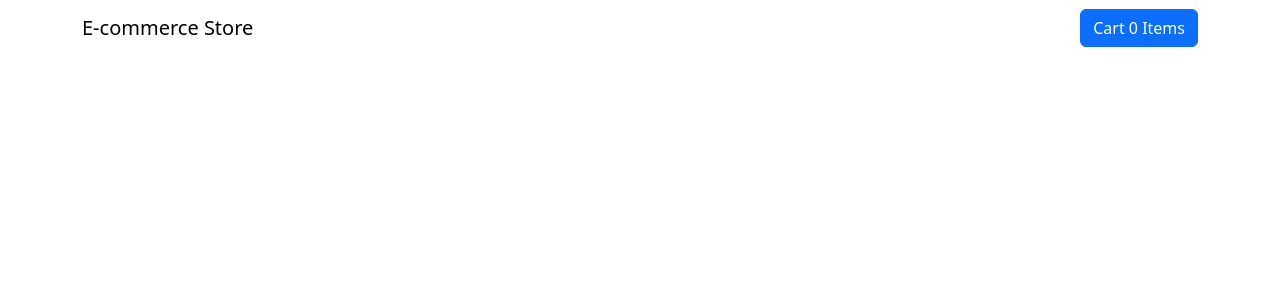
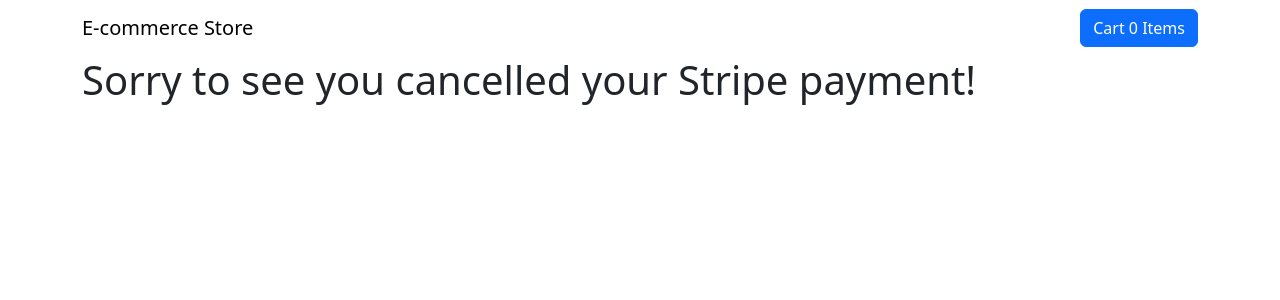
Before and after one commit to webQbe/react-stripe_shopping_cart, a React (Vite) app: page /cancel in a window 1280 px wide. Shown: the top 300 px of the page. Built offline with nearby package versions, Linux system fonts and the light colour scheme.

Commit message:
Set up Store, Success, Cancel routes using React Router

```diff
--- a/src/App.jsx
+++ b/src/App.jsx
@@ -1,5 +1,9 @@
 import NavBar from './components/Navbar'
 import { Container } from 'react-bootstrap'   // Import Bootstrap-styled Container
+import { BrowserRouter, Routes, Route } from 'react-router-dom'
+import Cancel from './pages/Cancel'
+import Store from './pages/Store'
+import Success from './pages/Success'
 import 'bootstrap/dist/css/bootstrap.min.css' // Import Bootstrap’s core CSS
 import './App.css'
 
@@ -10,6 +14,16 @@
 
       <NavBar></NavBar> {/* Render NavBar at the top */}
 
+      <BrowserRouter> {/* Wrap the app with a router provider */}
+        <Routes>      {/* container for defining multiple routes */}
+          {/* Define URL paths & what React component to show */}
+          <Route index element={ <Store /> } />            {/* Home page (the store front) */}
+          <Route path="success" element={ <Success /> } /> {/* After successful Stripe payment */}
+          <Route path="cancel" element={ <Cancel /> } />   {/* After Stripe payment is cancelled */}
+          {/* The index prop is shorthand for path="/" */}
+        </Routes>
+      </BrowserRouter>
+
     </Container>
   )
 }
--- /dev/null
+++ b/src/pages/Cancel.jsx
@@ -0,0 +1,11 @@
+/* Checkout cancelled page:
+  Set via Stripe’s cancel_url
+*/
+
+const Cancel = () => {
+  return (
+    <h1>Sorry to see you cancelled your Stripe payment!</h1>
+  )
+}
+
+export default Cancel
--- /dev/null
+++ b/src/pages/Store.jsx
@@ -0,0 +1,9 @@
+/* Homepage */
+
+const Store = () => {
+  return (
+    <h1>Welcome to the store!</h1>
+  )
+}
+
+export default Store
--- /dev/null
+++ b/src/pages/Success.jsx
@@ -0,0 +1,10 @@
+/* Payment success page:
+   Stripe Checkout will redirect here using the success_url. */
+
+const Success = () => {
+  return (
+    <h1>Thank you for your purchase!</h1>
+  )
+}
+
+export default Success
```
